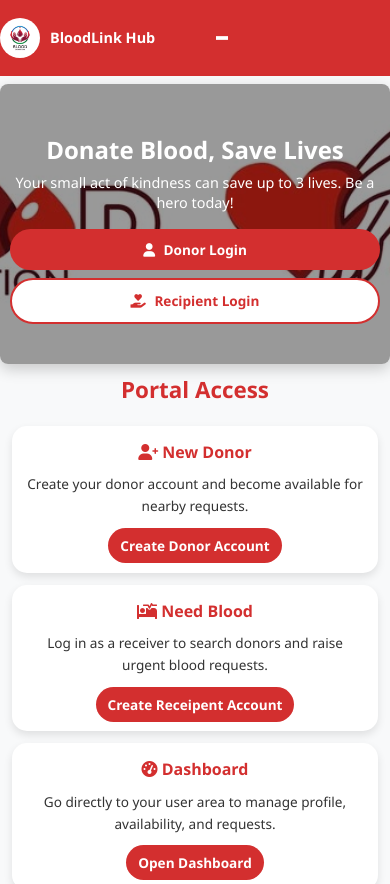
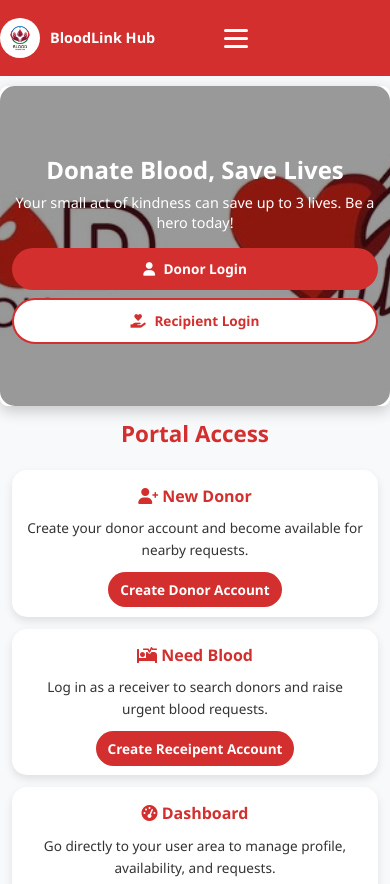
Before and after one commit to ritesh1k/BLOOD_LINK_HUB, a website: page frontend/index.html in a window 390 px wide. Shown: the top 884 px of the page. Drawn offline with Linux system fonts and the light colour scheme.

Commit message:
Fix three-line hamburger menu icon and improve hero section visibility on mobile

```diff
--- a/frontend/home.css
+++ b/frontend/home.css
@@ -81,11 +81,15 @@ header {
   background-size: cover;
   width: 100%;
   max-width: 1200px;
-  height: 400px;
+  min-height: 400px;
+  height: auto;
   margin: 20px auto;
   border-radius: 15px;
-  overflow: hidden;
+  overflow: visible;
   box-shadow: 0px 5px 15px rgba(0,0,0,0.2);
+  display: flex;
+  align-items: center;
+  justify-content: center;
 }
 
 .hero .overlay {
@@ -95,6 +99,7 @@ header {
   width: 100%;
   height: 100%;
   background: rgba(0,0,0,0.4);
+  border-radius: 15px;
 }
 
 .hero-content {
@@ -102,7 +107,8 @@ header {
   z-index: 1;
   color: white;
   text-align: center;
-  padding: 100px 20px;
+  padding: 80px 30px;
+  width: 100%;
 }
 
 .hero-content h1 {
@@ -471,7 +477,7 @@ footer {
 
   .hero {
     margin: 15px auto;
-    height: 350px;
+    min-height: 360px;
     border-radius: 10px;
   }
 
@@ -486,7 +492,7 @@ footer {
   }
 
   .hero-content {
-    padding: 80px 16px;
+    padding: 60px 16px;
   }
 
   .cta-buttons {
@@ -542,23 +548,29 @@ footer {
 
 @media (max-width: 500px) {
   .hero {
-    height: auto;
-    min-height: 300px;
-    margin: 10px auto;
+    min-height: 340px;
+    margin: 12px auto;
   }
 
   .hero-content {
-    padding: 60px 12px 50px;
+    padding: 50px 14px 45px;
   }
 
   .hero-content h1 {
     font-size: 1.7rem;
     margin-bottom: 10px;
+    line-height: 1.3;
   }
 
   .hero-content p {
     font-size: 0.95rem;
     margin-bottom: 18px;
+    line-height: 1.4;
+  }
+
+  .cta-buttons {
+    flex-wrap: wrap;
+    gap: 10px;
   }
 
   .cta-buttons .btn {
@@ -646,14 +658,13 @@ footer {
   }
 
   .hero {
-    height: auto;
-    min-height: 280px;
-    margin: 8px auto;
+    min-height: 320px;
+    margin: 10px auto;
     border-radius: 8px;
   }
 
   .hero-content {
-    padding: 50px 10px 40px;
+    padding: 45px 12px 40px;
   }
 
   .hero-content h1 {
--- a/frontend/main-nav.css
+++ b/frontend/main-nav.css
@@ -47,45 +47,24 @@
   display: none;
   border: none;
   background: transparent;
-  color: #fff;
   cursor: pointer;
-  width: 32px;
-  height: 32px;
-  padding: 0;
+  width: 40px;
+  height: 40px;
+  padding: 8px;
   position: relative;
+  flex-direction: column;
+  justify-content: center;
+  align-items: center;
+  gap: 5px;
 }
 
-.main-nav .main-nav-toggle .hamburger-icon {
+.main-nav .main-nav-toggle .hamburger-line {
   display: block;
   width: 24px;
-  height: 18px;
-  position: relative;
-}
-
-.main-nav .main-nav-toggle .hamburger-icon::before,
-.main-nav .main-nav-toggle .hamburger-icon::after,
-.main-nav .main-nav-toggle .hamburger-icon {
-  content: "";
-  display: block;
-  width: 100%;
   height: 3px;
   background-color: #fff;
-  position: absolute;
-  left: 0;
   transition: all 0.3s ease;
-}
-
-.main-nav .main-nav-toggle .hamburger-icon::before {
-  top: 0;
-}
-
-.main-nav .main-nav-toggle .hamburger-icon {
-  top: 50%;
-  transform: translateY(-50%);
-}
-
-.main-nav .main-nav-toggle .hamburger-icon::after {
-  bottom: 0;
+  border-radius: 2px;
 }
 
 .main-nav .main-nav-links a {
--- a/frontend/main-nav.js
+++ b/frontend/main-nav.js
@@ -35,7 +35,11 @@
     '<header class="main-nav">' +
     '  <div class="main-nav-container">' +
     '    <a class="main-nav-brand" href="index.html"><img src="logo.avif" alt="BloodLink Hub Logo"><span>BloodLink Hub</span></a>' +
-    '    <button class="main-nav-toggle" type="button" aria-label="Toggle navigation" aria-expanded="false"><span class="hamburger-icon"></span></button>' +
+    '    <button class="main-nav-toggle" type="button" aria-label="Toggle navigation" aria-expanded="false">' +
+    '      <span class="hamburger-line"></span>' +
+    '      <span class="hamburger-line"></span>' +
+    '      <span class="hamburger-line"></span>' +
+    '    </button>' +
     '    <ul class="main-nav-links">' + linksHtml + '</ul>' +
     '  </div>' +
     '</header>';
```
